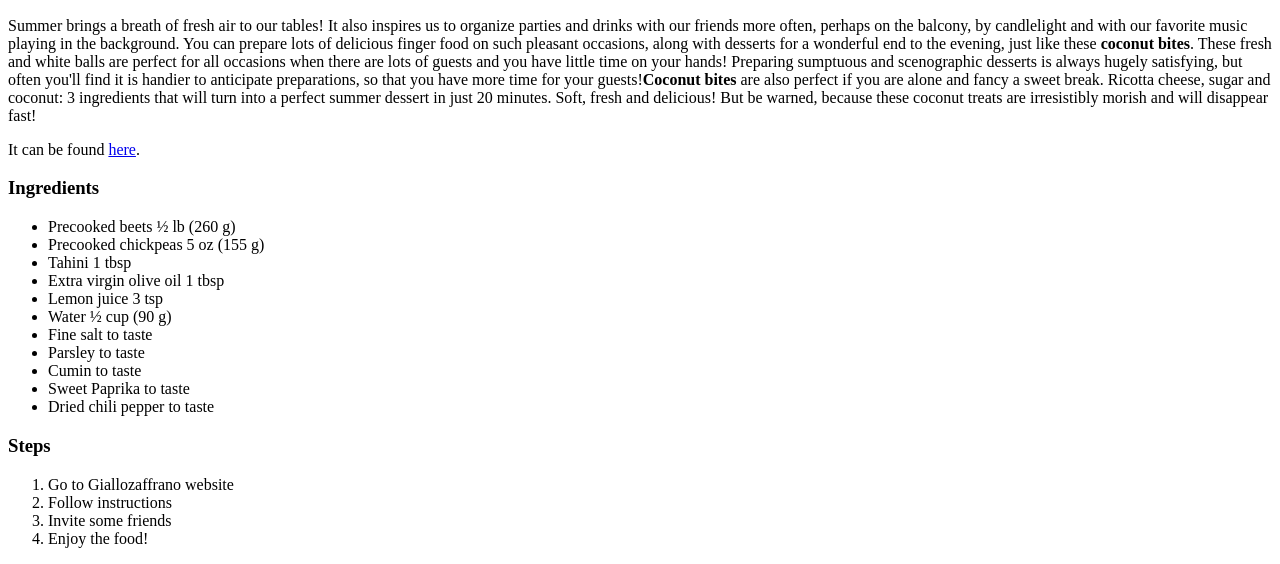
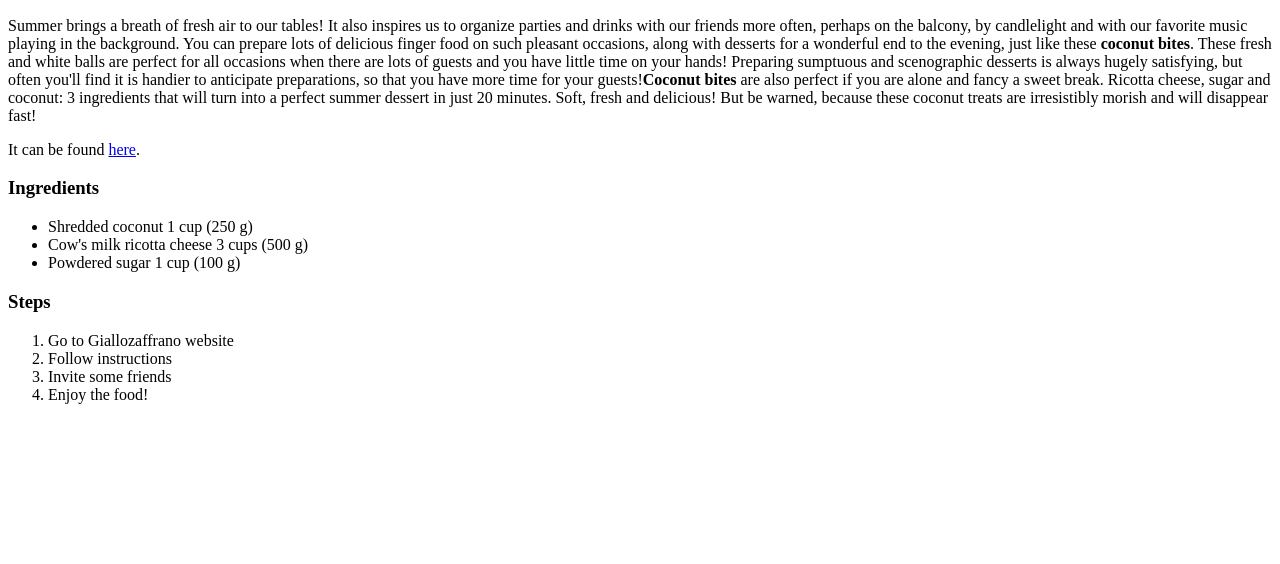
Before and after one commit to Bardamusic/odin-recipes, a plain HTML site: page recipes/coconut-bites.html in a window 1280 px wide. Shown: the part 434-998 px from the top of the page. After the commit the page ends 854 px from the top, so only its background shows below. Drawn offline with Linux system fonts and the light colour scheme.

Commit message:
Fixes mistake in ingredients for coconut bites

```diff
--- a/recipes/coconut-bites.html
+++ b/recipes/coconut-bites.html
@@ -16,17 +16,9 @@
   <p>It can be found <a href="https://www.giallozafferano.com/recipes/Coconut-bites.html">here</a>.</p>
   <h3>Ingredients</h3>
   <ul>
-    <li>Precooked beets ½ lb (260 g)</li>
-    <li>Precooked chickpeas 5 oz (155 g)</li>
-    <li>Tahini 1 tbsp</li>
-    <li>Extra virgin olive oil 1 tbsp</li>
-    <li>Lemon juice 3 tsp</li>
-    <li>Water ½ cup (90 g)</li>
-    <li>Fine salt to taste</li>
-    <li>Parsley to taste</li>
-    <li>Cumin to taste</li>
-    <li>Sweet Paprika to taste</li>
-    <li>Dried chili pepper to taste</li>
+    <li>Shredded coconut 1 cup (250 g)</li>
+    <li>Cow's milk ricotta cheese 3 cups (500 g)</li>
+    <li>Powdered sugar 1 cup (100 g)</li>
   </ul>
   <h3>Steps</h3>
   <ol>
```
